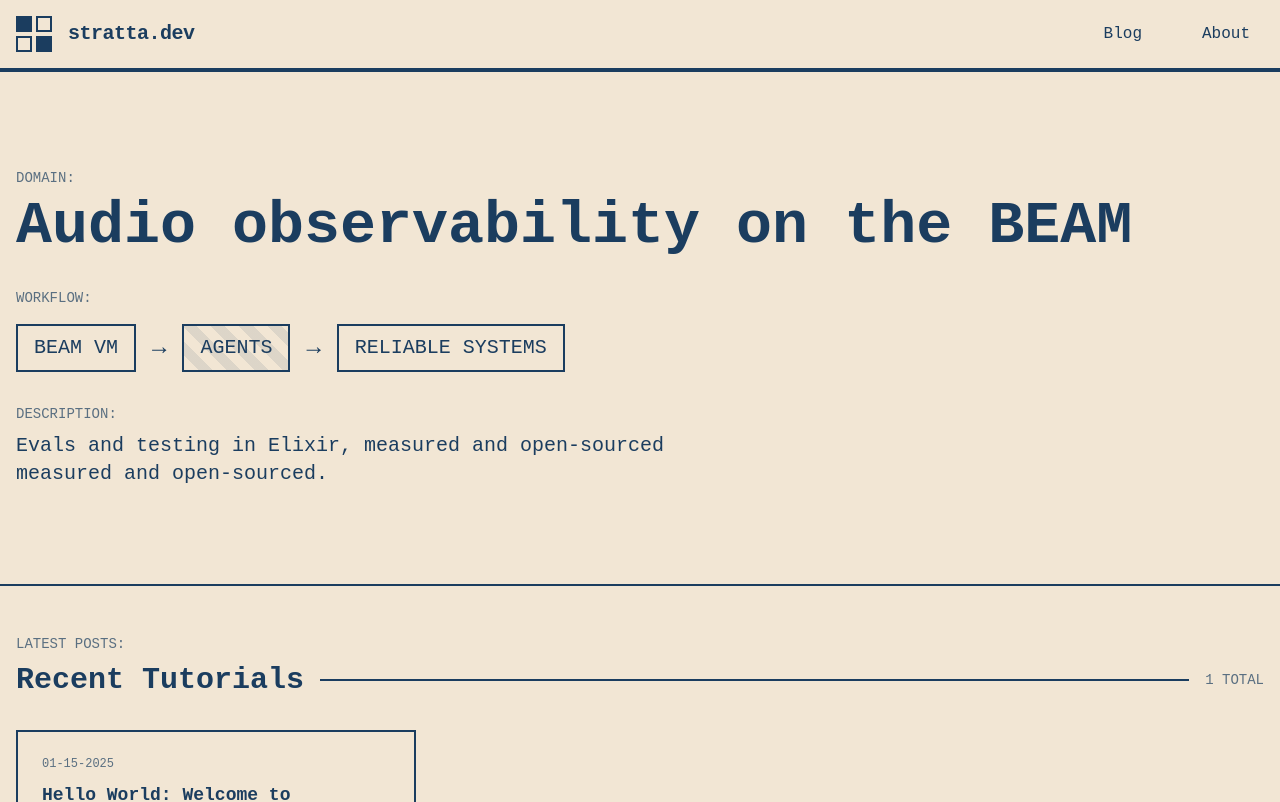
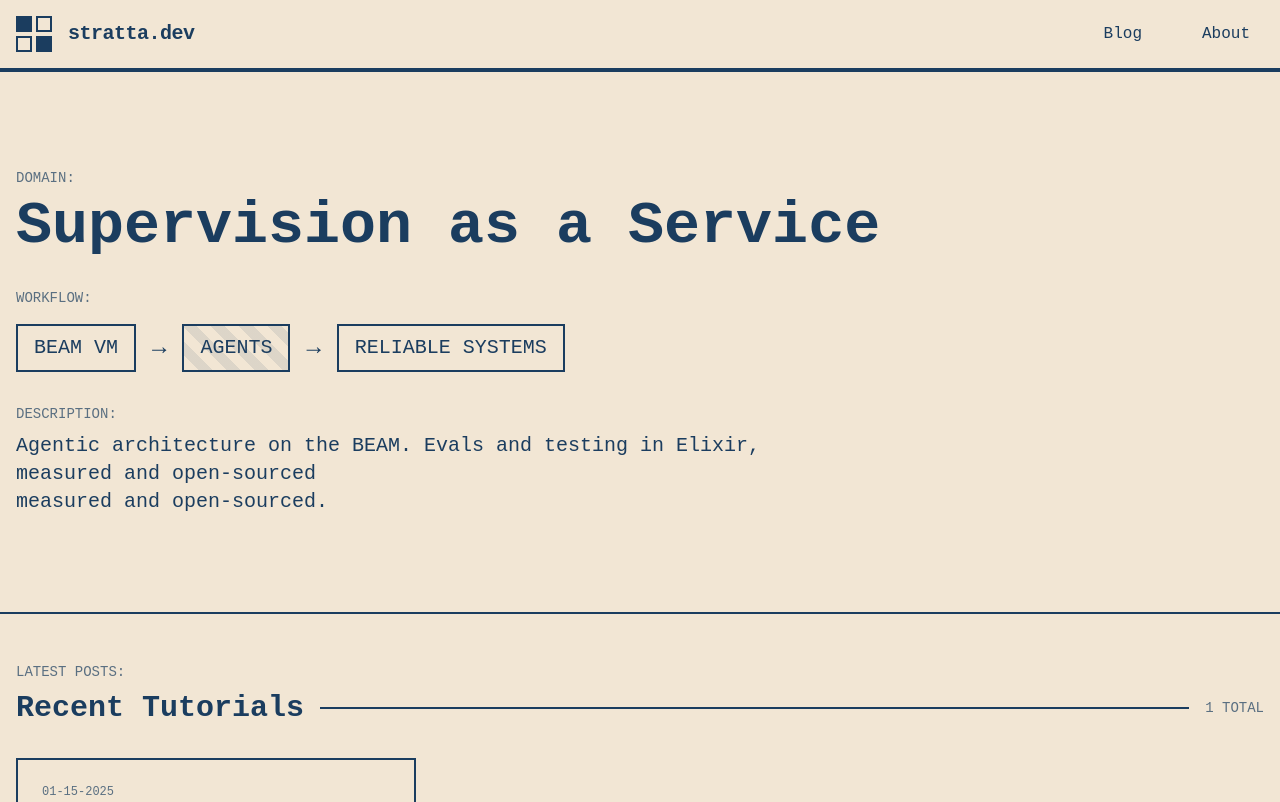
Before and after one commit to markreveley/beatcode, a React (Vite) app: page / in a window 1280 px wide. Shown: the top 802 px of the page. Built offline with nearby package versions, Linux system fonts and the light colour scheme.

Commit message:
Visual edit in Lovable
Edited UI in Lovable

```diff
--- a/src/pages/Index.tsx
+++ b/src/pages/Index.tsx
@@ -14,7 +14,7 @@ const Index = () => {
             {/* Title as a technical label */}
             <div className="mb-8">
               <div className="text-sm opacity-70 mb-2">DOMAIN:</div>
-              <h1 className="text-4xl md:text-6xl font-bold leading-tight">Audio observability on the BEAM</h1>
+              <h1 className="text-4xl md:text-6xl font-bold leading-tight">Supervision as a Service</h1>
             </div>
 
             {/* Workflow diagram */}
@@ -38,7 +38,7 @@ const Index = () => {
             {/* Description */}
             <div className="max-w-3xl">
               <div className="text-sm opacity-70 mb-2">DESCRIPTION:</div>
-              <p className="text-lg md:text-xl">Evals and testing in Elixir, measured and open-sourced
+              <p className="text-lg md:text-xl">Agentic architecture on the BEAM. Evals and testing in Elixir, measured and open-sourced
               <br className="hidden md:block" />
                 measured and open-sourced.
               </p>
```
